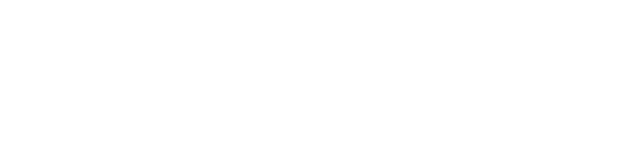
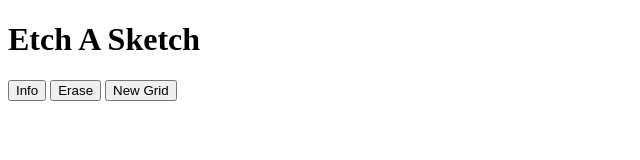
Before and after one commit to Accellerant/Etch-And-Sketch, a plain HTML site: page index.html in a window 1280 px wide. Shown: the whole page, without its empty margins (0-640 px from the left). Drawn offline with Linux system fonts and the light colour scheme.

Commit message:
Basic HTML Added

```diff
--- a/index.html
+++ b/index.html
@@ -8,5 +8,13 @@
         <script src="javaScript.js" defer></script>
     </head>
 
-    <body></body>
+    <body>
+        <h1>Etch A Sketch</h1>
+        <div class="mainGrid"></div>
+        <div class="buttons">
+            <button id="info">Info</button>
+            <button id="erase">Erase</button>
+            <button id="newGrid">New Grid</button>
+        </div>
+    </body>
 </html>
```
